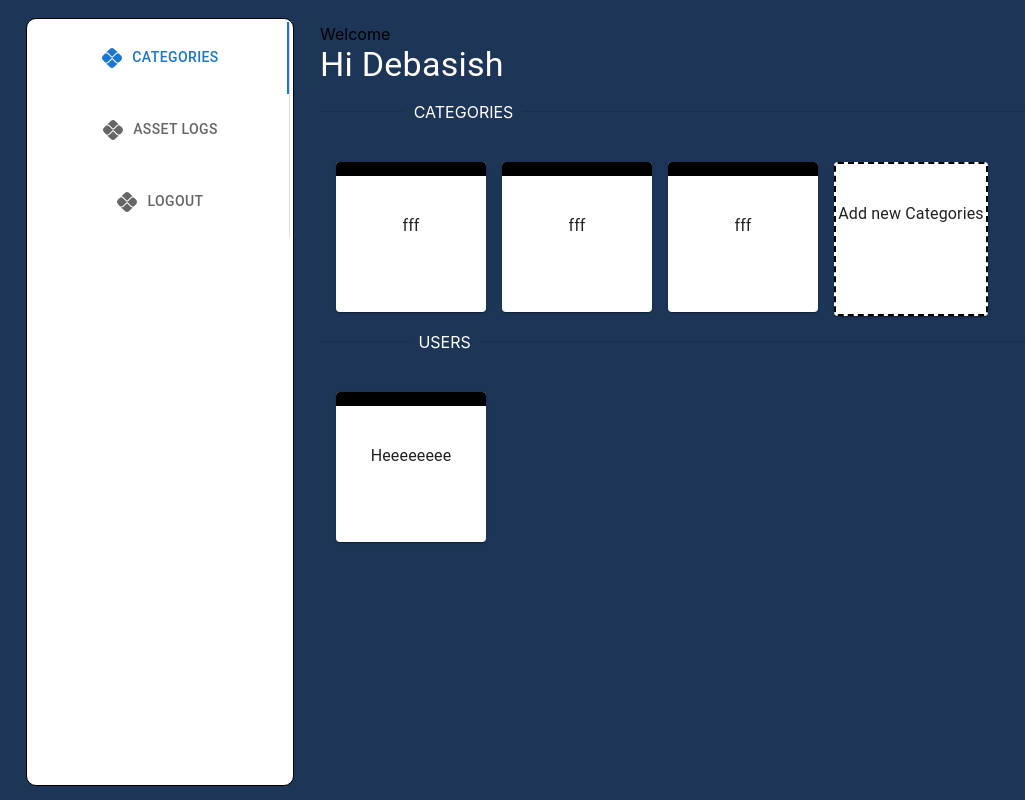
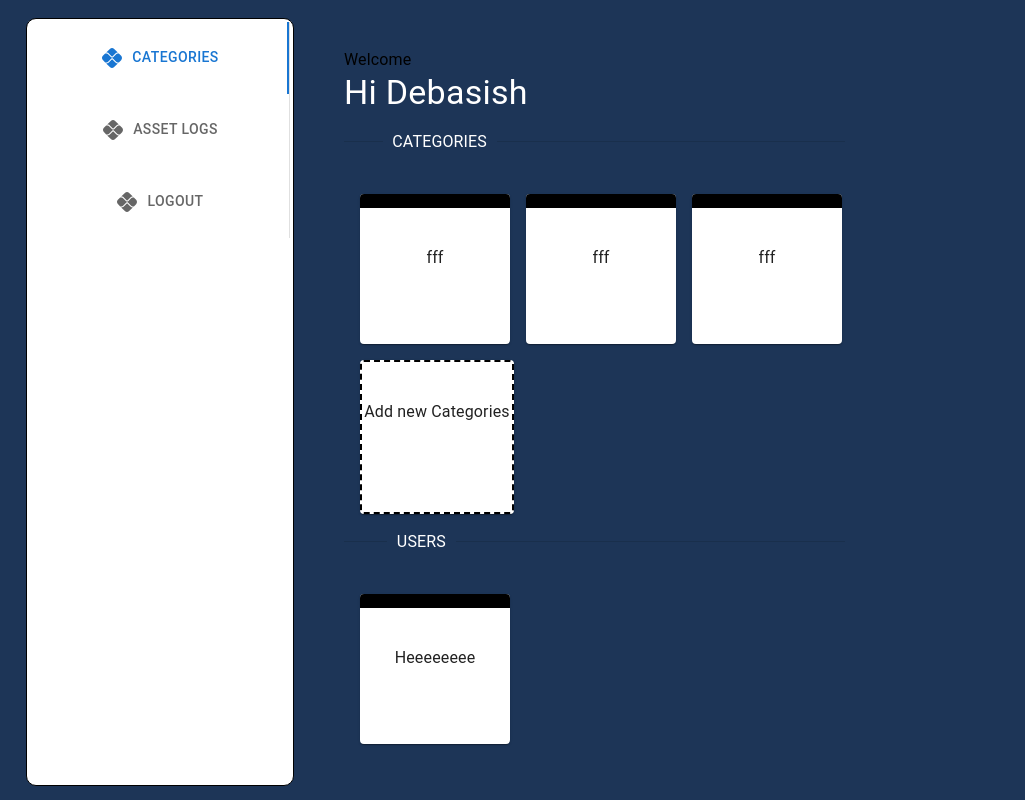
Before and after one commit to DebasishBarman/asset-management-mern, a React (Create React App) app in the folder frontend/: page /dashboard in a window 1280 px wide. Shown: the whole page, without its empty margins (0-1025 px from the left). Built offline with nearby package versions, Linux system fonts and the light colour scheme.

Commit message:
Tabs done

```diff
--- a/frontend/src/App.js
+++ b/frontend/src/App.js
@@ -1,6 +1,6 @@
 import './App.css';
 import Login from './components/Login';
-import Dashboard2 from './components/Dashboard';
+import Dashboard from './components/Dashboard';
 import {BrowserRouter as Router,Routes,Route} from 'react-router-dom'
 
 function App() {
@@ -8,7 +8,7 @@ function App() {
     <Router>
       <Routes>
         <Route path='/' element={<Login/>}/>
-        <Route path='/dashboard' element={<Dashboard2/>}/>
+        <Route path='/dashboard' element={<Dashboard/>}/>
       </Routes>
     </Router>
   );
--- a/frontend/src/components/Dashboard.js
+++ b/frontend/src/components/Dashboard.js
@@ -1,15 +1,44 @@
 import React,{useState} from 'react'
 import {
     Container, Grid, Stack, Divider, Typography,
-    Card, List, ListItem, ListItemButton, ListItemIcon, Box, Tab, Tabs, PropTypes
+    Card, List, ListItem, ListItemButton, ListItemIcon, Box, Tab, Tabs
 } from '@mui/material'
 
 import ListItemText from '@mui/material/ListItemText';
 import InboxIcon from '@mui/icons-material/Inbox';
 import DraftsIcon from '@mui/icons-material/Drafts';
+import PropTypes from 'prop-types';
 import PixIcon from '@mui/icons-material/Pix';
 import Categories from './Categories';
 import Users from './Users';
+
+
+
+function TabPanel(props) {
+    const { children, value, index, ...other } = props;
+
+    return (
+        <div
+            role="tabpanel"
+            hidden={value !== index}
+            id={`vertical-tabpanel-${index}`}
+            aria-labelledby={`vertical-tab-${index}`}
+            {...other}
+        >
+            {value === index && (
+                <Box sx={{ p: 3 }}>
+                    <Typography>{children}</Typography>
+                </Box>
+            )}
+        </div>
+    );
+}
+
+TabPanel.propTypes = {
+    children: PropTypes.node,
+    index: PropTypes.number.isRequired,
+    value: PropTypes.number.isRequired,
+};
 
 function a11yProps(index) {
     return {
@@ -40,7 +69,6 @@ const Dashboard = (anchor) => {
 
                             <Tabs
                                 orientation="vertical"
-                                // variant="scrollable"
                                 value={value}
                                 onChange={handleChange}
                                 sx={{ borderRight: 1, borderColor: 'divider' }}
@@ -52,6 +80,8 @@ const Dashboard = (anchor) => {
                         </nav>
                     </Container>
                 </Grid>
+
+                <TabPanel value={value} index={0}>
                     <Grid item lg={9}>
                         <Stack>
                             <Grid container mt={3}>
@@ -80,6 +110,12 @@ const Dashboard = (anchor) => {
                         </Stack>
 
                     </Grid>
+                </TabPanel>
+                <TabPanel value={value} index={1}>
+                    Item Two
+                </TabPanel>
+
+
             </Grid>
 
         </div>
```
Also changed, not shown: frontend/src/components/Home.js (added, +38 -0 lines). Lines whose indentation alone changed are shown as unchanged.
